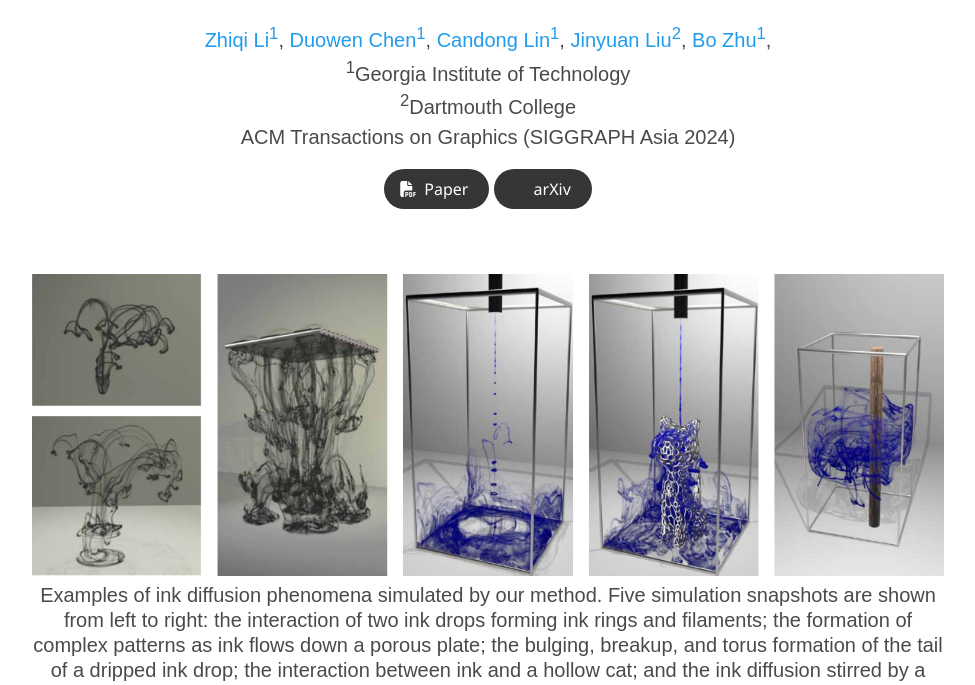
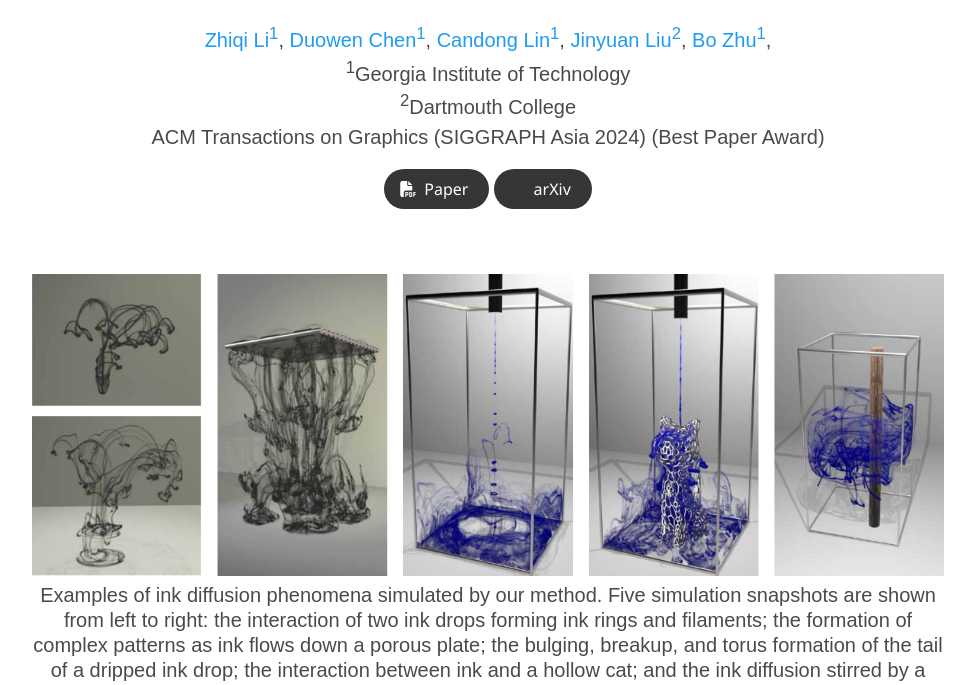
Before and after one commit to pearseven/LadenFlowProject, a plain HTML site: page index.html in a window 1280 px wide. Shown: the part 105-790 px from the top of the page, without its empty margins (152-1127 px from the left). Drawn offline with nearby package versions, Linux system fonts and the light colour scheme; some icons are missing; a web font is replaced by a local one.

Commit message:
Update index.html

```diff
--- a/index.html
+++ b/index.html
@@ -68,7 +68,7 @@
                       </div>
 
                   <div class="is-size-5 publication-authors">
-                    <span class="author-block"><sup>1</sup>Georgia Institute of Technology<br><sup>2</sup>Dartmouth College<br> ACM Transactions on Graphics (SIGGRAPH Asia 2024)</span>
+                    <span class="author-block"><sup>1</sup>Georgia Institute of Technology<br><sup>2</sup>Dartmouth College<br> ACM Transactions on Graphics (SIGGRAPH Asia 2024) (Best Paper Award)</span>
                     <!--<span class="eql-cntrb"><small><br><sup>*</sup>Indicates Equal Contribution</small></span> -->
                   </div>
 
```
